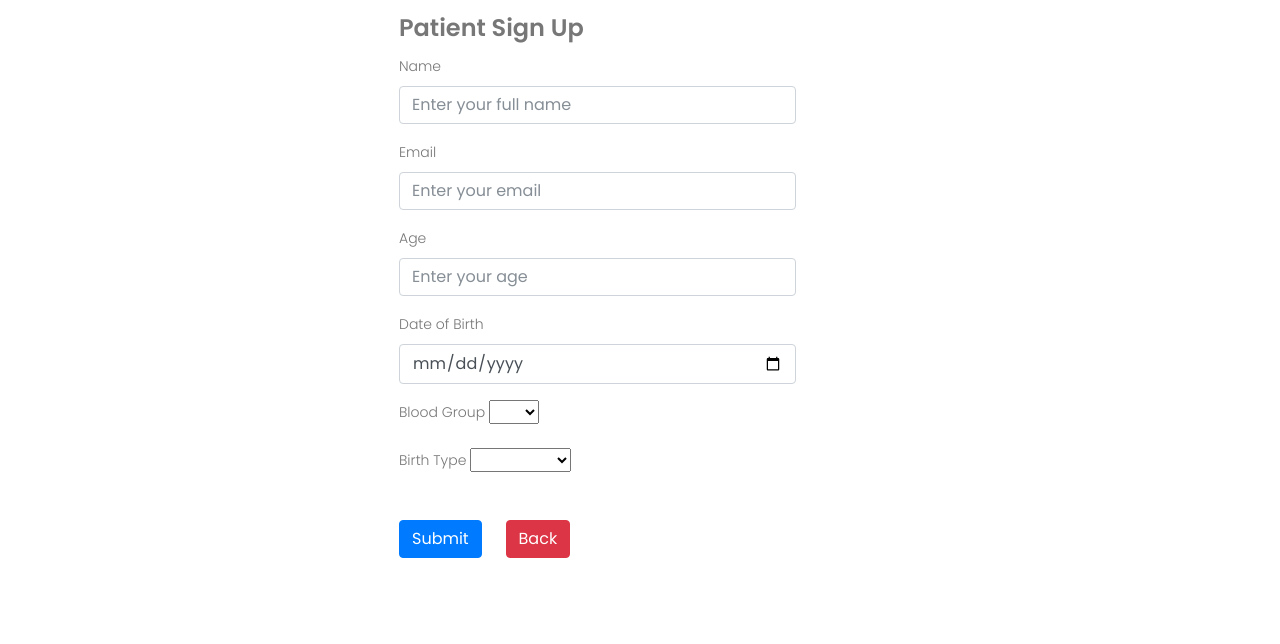
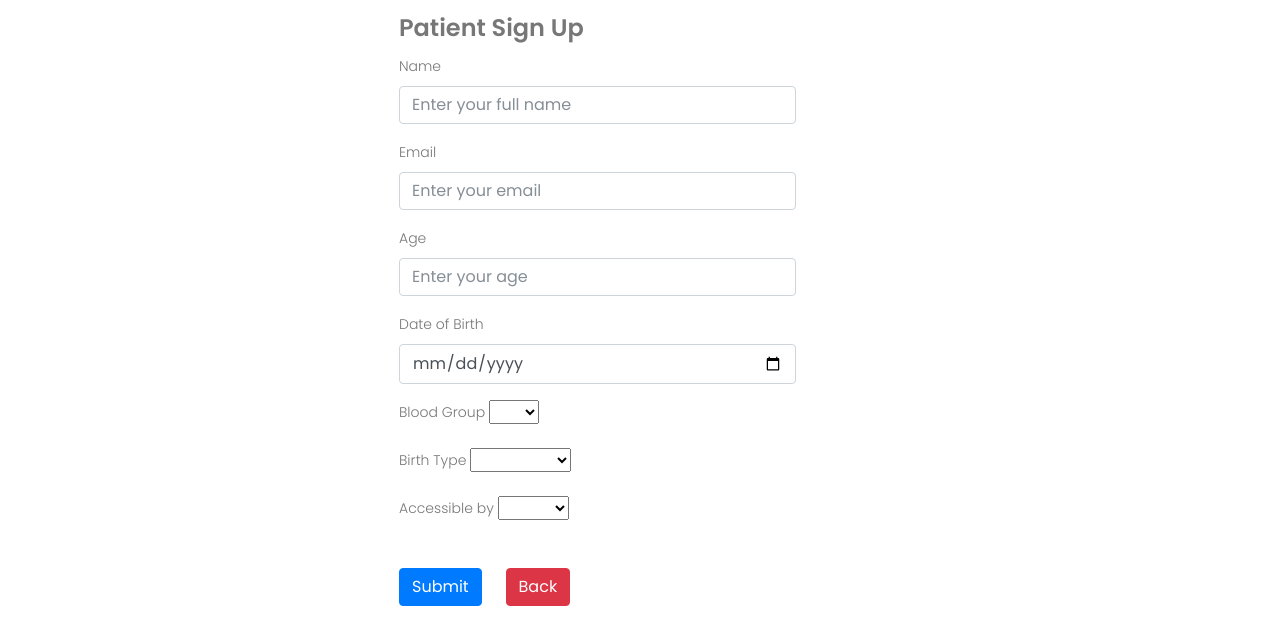
Before and after one commit to muskankhedia/Revolutionize_Medicare, a website: page ui/index.html at #!/signUp in a window 1280 px wide. Shown: the part 58-702 px from the top of the page. Drawn offline with nearby package versions, Linux system fonts and the light colour scheme.

Commit message:
quick dropdown acessible
Signed-off-by: Harkishen Singh <harkishensingh@hotmail.com>

```diff
--- a/ui/html_components/signup.html
+++ b/ui/html_components/signup.html
@@ -51,6 +51,15 @@
                                     <option value="C">Caesarean</option>
                                     <option value="N">Normal</option>
                                 </select>
+                            </span>
+                        </div>
+                        <div class="form-group">
+                            <label for="b">Accessible by</label>
+                            <span>
+                                <select name="b" ng-model="tldr.rni">
+                                    <option value="Doctor">Doctor</option>
+                                    <option value="Patient">Patient</option>
+                                </select>
                             </span><br><br>
                         </div>
 
```
